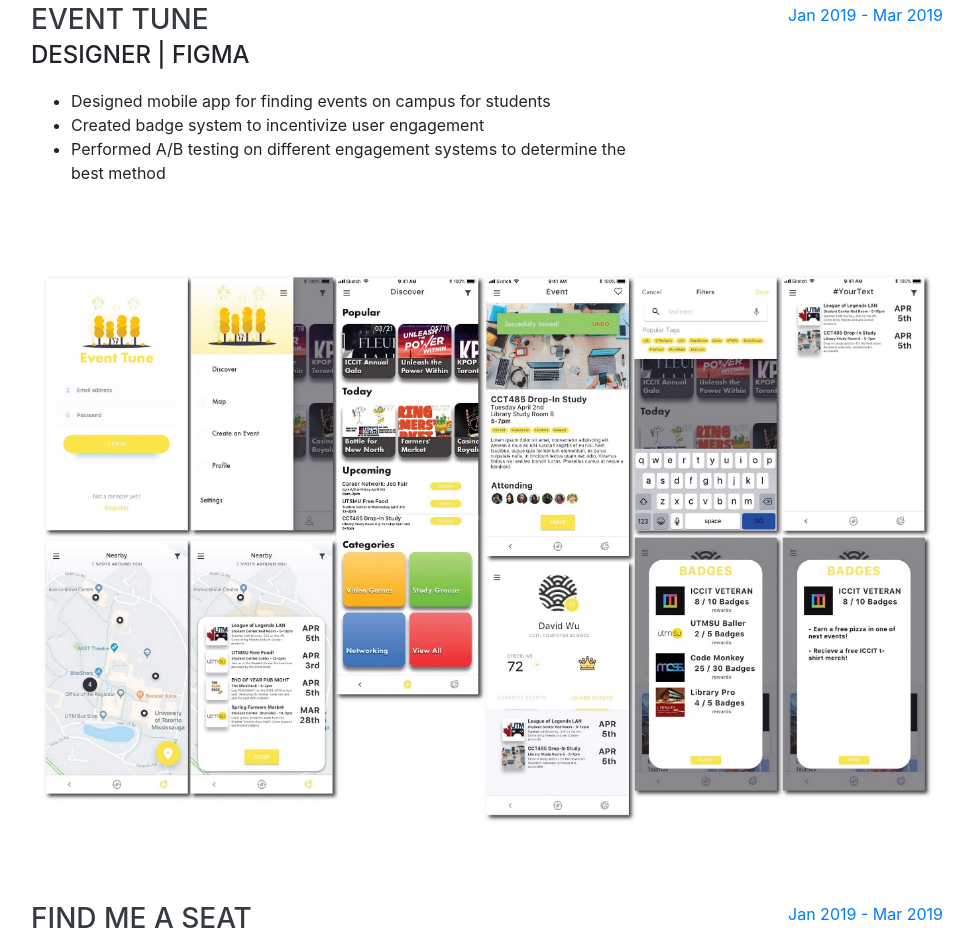
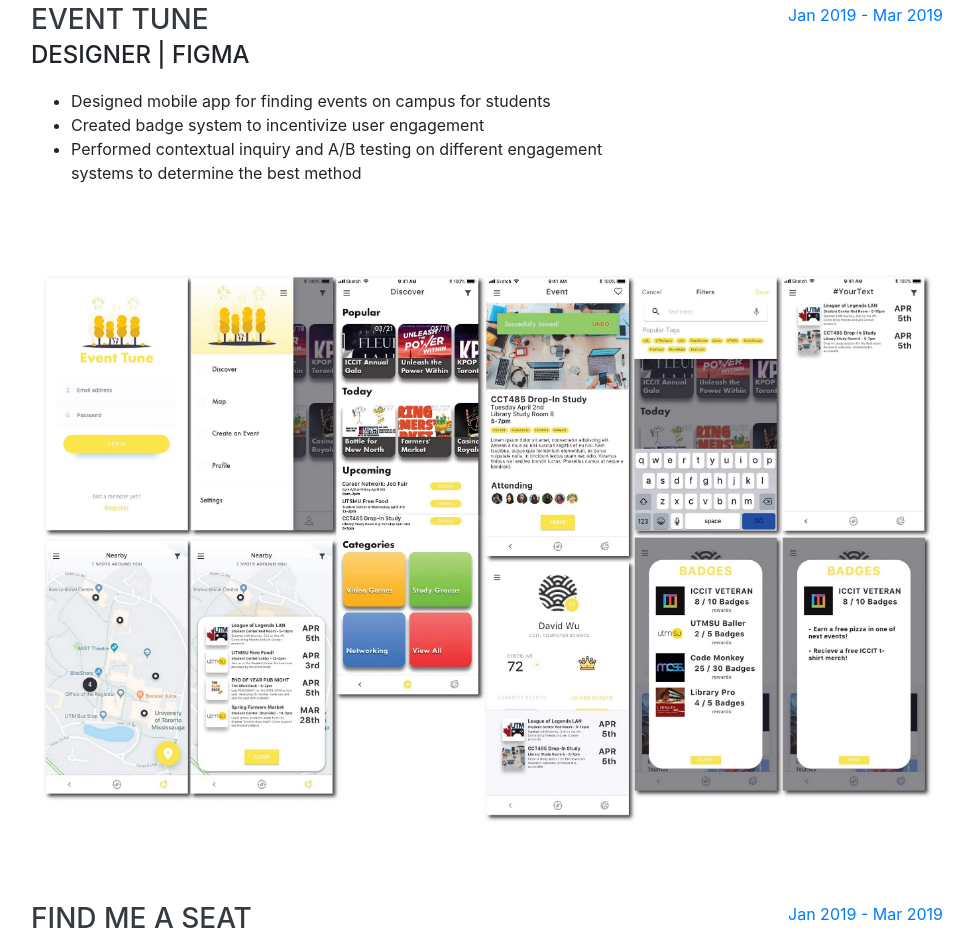
Before and after one commit to amiezing/amiezing.github.io, a website with bundled scripts: page index.html in a window 1280 px wide. Shown: the part 2559-3496 px from the top of the page, without its empty margins (289-1262 px from the left). Built offline with nearby package versions, Linux system fonts and the light colour scheme; a web font is replaced by a local one.

Commit message:
updated event tune description

```diff
--- a/index.html
+++ b/index.html
@@ -141,7 +141,7 @@
             <ul>
             	<li> Designed mobile app for finding events on campus for students </li>
             	<li> Created badge system to incentivize user engagement </li>
-            	<li> Performed A/B testing on different engagement systems to determine the best method </li>
+            	<li> Performed contextual inquiry and A/B testing on different engagement systems to determine the best method </li>
             </ul>
           </div>
           <div class="resume-date text-md-right">
```
